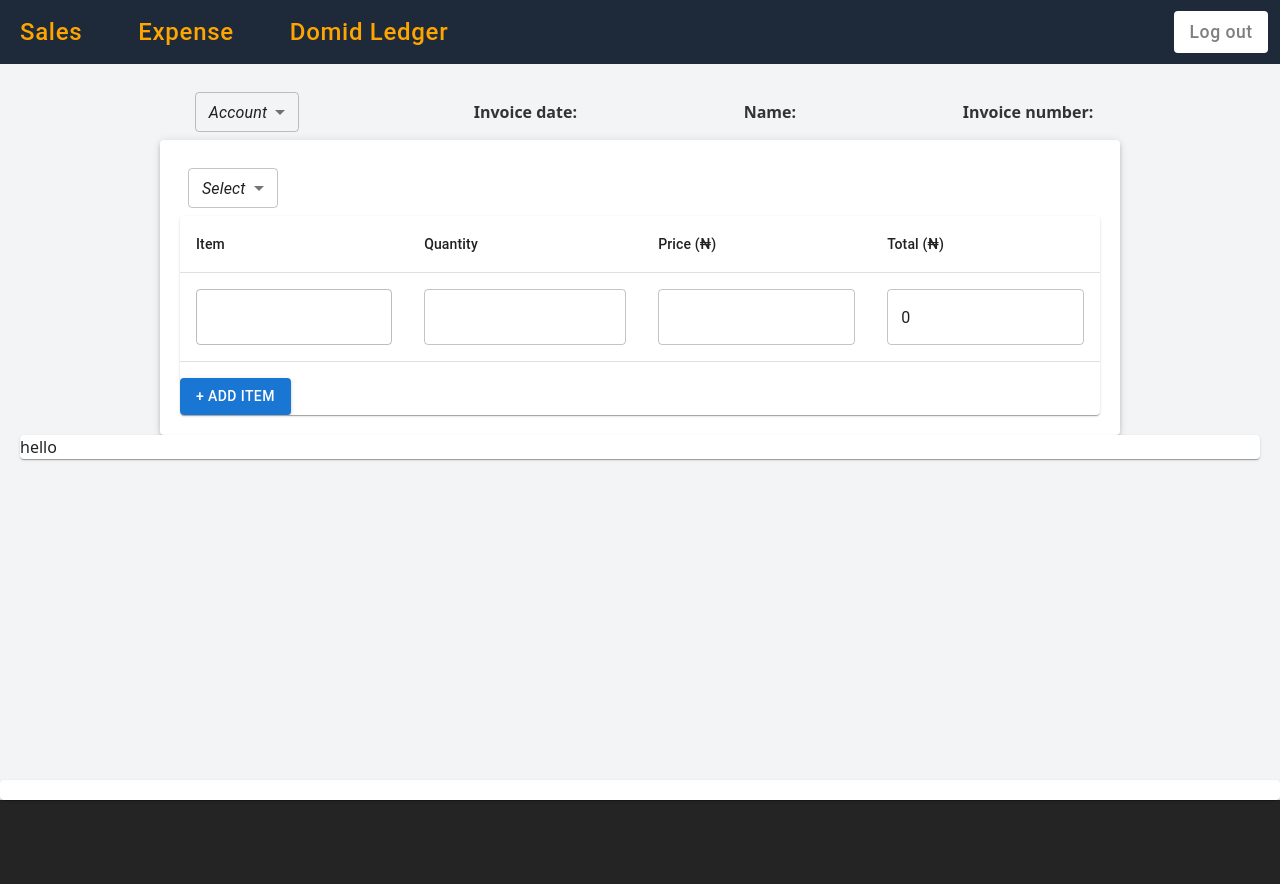
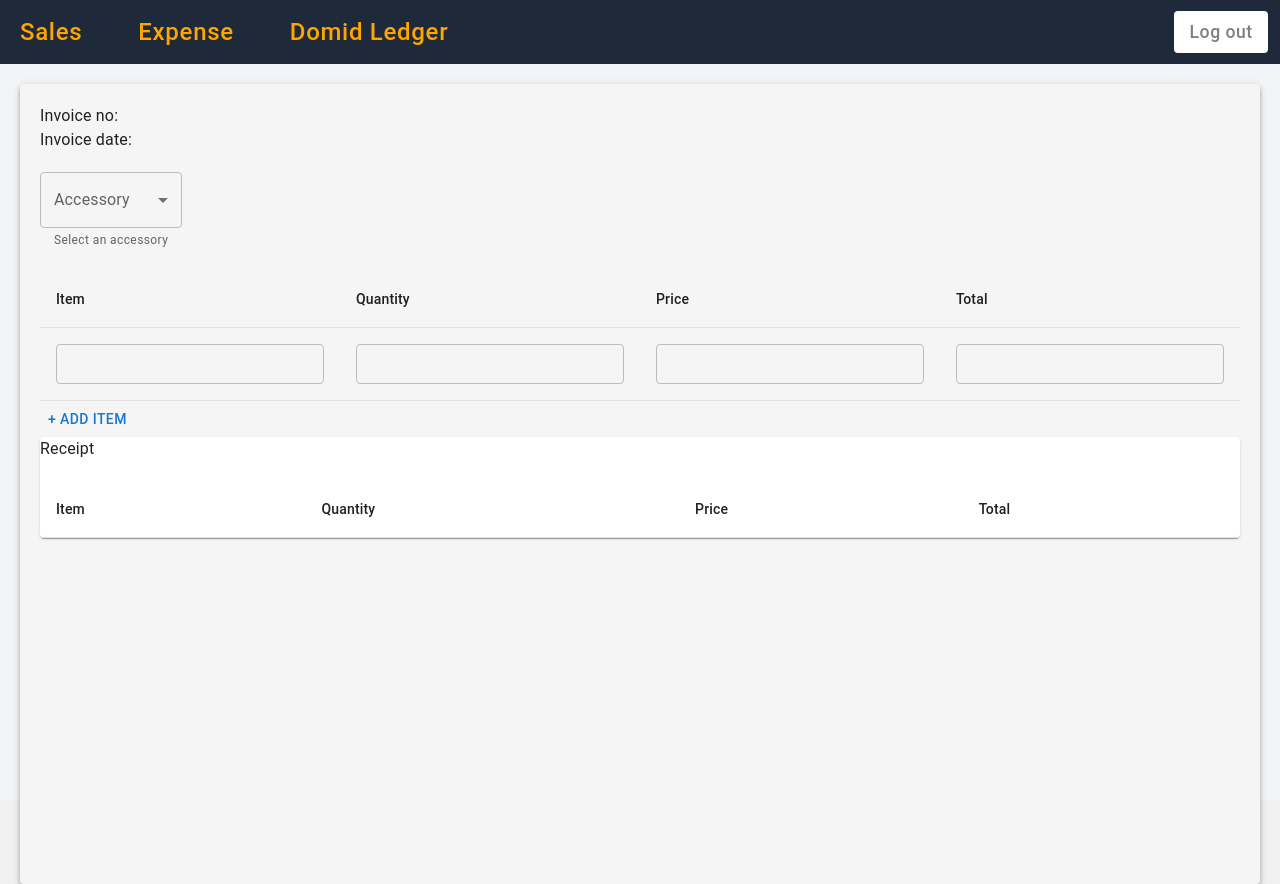
Before and after one commit to Ideeassim/lpg-sales-app, a React (Vite) app: page /dashboard in a window 1280 px wide. Both pictures are taken after a click on the button "Sales". Before the commit the page ends 800 px from the top, so only its background shows below. Built offline with nearby package versions, Linux system fonts and the light colour scheme.

Commit message:
start over invoice

```diff
--- a/src/App.css
+++ b/src/App.css
@@ -7,7 +7,3 @@ body {
   background: #f0f0f0;
   color: #333;
 }
-body.dark {
-  background: #333;
-  color: #f0f0f0;
-}
--- a/src/components/AccessoryInvoice.jsx
+++ /dev/null
@@ -1,48 +0,0 @@
-import {React, useState} from 'react'
-import MenuItem from '@mui/material/MenuItem';
-import FormHelperText from '@mui/material/FormHelperText';
-import FormControl from '@mui/material/FormControl';
-import Select from '@mui/material/Select';
-import { Paper } from '@mui/material';
-import InvoiceTable from './InvoiceTable';
-import PracticeInv from './PracticeInv';
-import Typography from '@mui/material/Typography';
-import { Box } from '@mui/system';
-
-
-const AccessoryInvoice = () => {
-  const [account, setAccount] = useState('');
-
-  const handleChange = (event) => {
-    setAccount(event.target.value);
-  };
-const menus=['standard regulator','standard valve','cast seater','hose'];
-
-  return (
-    <Paper elevation={3} style={{ padding: '20px', width: '60rem', margin: 'auto' }}>
-
-        <FormControl sx={{ m: 1, minWidth:50 }} size="small">
-
-          <Select
-          displayEmpty
-            value={account}
-            onChange={handleChange}
-          >
-              <MenuItem value="">
-            <em>Select</em>
-          </MenuItem>
-            {menus.map((menu, index) => (
-              <MenuItem key={index} value={menu}>{menu}</MenuItem>
-            ))}
-          </Select>
-        </FormControl>
-        <PracticeInv account={account}/>
-        <Paper sx={{ position: 'fixed', bottom: 0, left: 0, right: 0, padding: '10px', textAlign: 'center' }}>
-
-        </Paper>
-        {/* <InvoiceTable/> */}
-    </Paper>
-  )
-}
-
-export default AccessoryInvoice
--- a/src/components/InvoiceHeading.jsx
+++ b/src/components/InvoiceHeading.jsx
@@ -1,58 +1,150 @@
-import {React, useState} from 'react'
-import { Box, Paper } from '@mui/material'
+import React, { useState } from 'react';
+
 import InputLabel from '@mui/material/InputLabel';
 import MenuItem from '@mui/material/MenuItem';
 import FormHelperText from '@mui/material/FormHelperText';
 import FormControl from '@mui/material/FormControl';
 import Select from '@mui/material/Select';
-import AccessoryInvoice from './AccessoryInvoice';
+import {
+  Table, TableBody, TableCell, TableContainer, TableHead, TableRow,
+  Paper, TextField, Button, Typography, Box
+} from '@mui/material';
 
 
 const InvoiceHeading = () => {
-  const [account, setAccount] = useState('');
+    const [accessory, setAccessory] = useState('');
+  const [input, setInput] = useState({
+    item: '',
+    quantity: '',
+    price: '',
+    total: '' // This will be calculated
+  });
+
+  const [rows, setRows] = useState([]);
 
   const handleChange = (event) => {
-    setAccount(event.target.value);
+    setAccessory(event.target.value);
   };
- const data=['Invoice date', 'Name', 'Invoice number'];
-const menus=['Cylinder gas', 'Tank gas', 'Domid gas I', 'Domid gas II', 'Accessories'];
 
- const dataStyle = {
-  fontSize: '1rem',
-color:'#333',
-  fontWeight: 'bold',}
+  // Track textfield changes
+  function handleInput(event) {
+
+    const { name, value } = event.target;
+    setInput((prev)=>{
+      const saveInput={...prev, [name]:value};
+      const quantity= parseFloat(saveInput.quantity) || 0;
+      const price = parseFloat(saveInput.price) || 0;
+      if (saveInput.price !=='' & saveInput.quantity !=='') {
+        saveInput.total= quantity*price;
+      }
+
+      return saveInput
+    });
+
+  }
+
+    function addItem() {
+      const {item, quantity, price}=input;
+      const receiptStore ={item, quantity, price}; //transfer data  from input to receiptStore
+    setRows((prev) =>[...prev, receiptStore])
+      console.log(rows);
+
+     }
   return (
+    <Paper elevation={4} sx={{ padding: '20px', margin: '20px', backgroundColor: '#f5f5f5', height: '100vh' }}>
+      <Typography>Invoice no:</Typography>
+      <Typography>Invoice date:</Typography>
+      {/* //Select accessory */}
+      <FormControl  sx={{ marginTop: '20px' }}>
+        <InputLabel id="accessory-select-label">Accessory</InputLabel>
+        <Select
+          labelId="accessory-select-label"
+          id="accessory-select"
+          value={accessory}
+          label="Accessory"
+          onChange={handleChange}
+        >
+          <MenuItem value='access1'>Accessory 1</MenuItem>
+          <MenuItem value='access2'>Accessory 2</MenuItem>
+          <MenuItem value='access3'>Accessory 3</MenuItem>
+        </Select>
+        <FormHelperText>Select an accessory</FormHelperText>
+      </FormControl>
 
-        <div className='p-5 '>
-      <Box className='flex justify-evenly items-center'>  <Box>
-        <FormControl sx={{ m: 1, minWidth:50 }} size="small">
+      {/* TABLE */}
+      <TableContainer sx={{ marginTop: '20px' }}>
+        <Table>
 
-          <Select
-          displayEmpty
-            value={account}
-            onChange={handleChange}
-          >
-              <MenuItem value="">
-            <em>Account</em>
-          </MenuItem>
-            {menus.map((menu, index) => (
-              <MenuItem key={index} value={menu}>{menu}</MenuItem>
-            ))}
-          </Select>
-        </FormControl>
-      </Box>
-       {data.map((item, index) => {
-  return <h2 key={index} style={dataStyle}>{item}:</h2>
-} )}
+          <TableHead>
+            <TableRow>
+              <TableCell>Item</TableCell>
+              <TableCell>Quantity</TableCell>
+              <TableCell>Price</TableCell>
+              <TableCell>Total</TableCell>
+            </TableRow>
+          </TableHead>
 
-      </Box>
+          <TableBody>
+            {/* Add table rows here */}
+            <TableRow>
+              <TableCell>
+                <TextField variant="outlined"
+                    size="small" value={accessory}
+                    fullWidth></TextField>
+              </TableCell>
+              <TableCell>
+                <TextField variant="outlined" size="small" fullWidth type='number' name='quantity' value={input.quantity} onChange={handleInput}></TextField>
+              </TableCell>
+              <TableCell>
+                <TextField  variant="outlined" size="small" fullWidth name='price' value={input.price} onChange={handleInput}></TextField>
+                </TableCell>
+              <TableCell>
+                <TextField variant="outlined" size="small" fullWidth name='total' value={input.total} >{input.total}  onChange={handleInput}</TextField>
+                </TableCell>
+            </TableRow>
+            {/* More rows can be added similarly */}
+          </TableBody>
+        </Table>
+      </TableContainer>
 
-        <AccessoryInvoice />
-        <Paper>
-          hello
-          </Paper>
-        </div>
+      {/* add item */}
+      <Button onClick={addItem}>
+        + Add Item
+      </Button>
 
+      {/* receipt */}
+      <Paper>
+        <Typography>
+          Receipt
+        </Typography>
+              <TableContainer sx={{ marginTop: '20px' }}>
+        <Table>
+
+          <TableHead>
+            <TableRow>
+              <TableCell>Item</TableCell>
+              <TableCell>Quantity</TableCell>
+              <TableCell>Price</TableCell>
+              <TableCell>Total</TableCell>
+            </TableRow>
+          </TableHead>
+
+          {rows.map((data,index) =>{
+            return <TableBody key={index}>
+            {/* Add table rows here */}
+            <TableRow>
+           <TableCell>{data.item}</TableCell>
+           <TableCell>{data.price}</TableCell>
+           <TableCell>{data.quantity}</TableCell>
+           <TableCell>{data.total}</TableCell>
+            </TableRow>
+            {/* More rows can be added similarly */}
+          </TableBody>
+          })}
+        </Table>
+      </TableContainer>
+      </Paper>
+    </Paper>
   )
 }
 
--- a/src/components/PracticeInv.jsx
+++ b/src/components/PracticeInv.jsx
@@ -6,31 +6,28 @@ import {
 } from '@mui/material';
 
 
-const PracticeInv = ({account}) => {
-const[rows, setRows]=useState([{
-    item: account,
-    quantity: '',
-    price: '',
-    total: 0
-}]);
+const PracticeInv = ({accessory, rows, setRows, setAddBtn, setReceiptRows, receiptRows}) => {
+
 
 function handleChange(index, event) {
-    const updatedRows = [...rows];
-
-    const { name, value } = event.target;
-    updatedRows[index][name] = value;
- const quantity= parseFloat(updatedRows[index].quantity) || 0;
- const price= parseFloat(updatedRows[index].price) || 0;
-
- updatedRows[index].total = quantity * price;
-    // Update the total for the current row
-
-    setRows(updatedRows);
+    const {name, value} = event.target;
+   setRows((prev) => ([{...prev, [name]:value}]));
 
 }
-//   const addRow = () => {
-//     setRows([...rows, { item: '', quantity: '', price: '', total: 0 }]);
-//   };
+
+ function handleClick() {
+  console.log(rows);
+  // if (rows[0].quantity.trim() === '' || rows[0].price.trim() === '') {
+
+  //    setReceiptRows((prevRows) => [...prevRows, rows]);
+  // }
+
+  // setAddBtn(true);
+
+  // setRows([{ item: "", quantity: '', price: '', total: 0 }]);
+  // console.log(receiptRows);
+
+ }
 
 
   return (
@@ -48,13 +45,13 @@ function handleChange(index, event) {
 
             {/* Rows will be dynamically generated here */}
             {rows.map((x,index) =>{
-                return <TableBody>
+                return <TableBody key={index}>
                                 <TableRow key={index}>
                                  <TableCell>
-                                    <TextField id="outlined-basic" value={account} variant="outlined" disabled name='item'/>
+                                    <TextField id="outlined-basic" value={accessory} variant="outlined" disabled name='item'/>
                                 </TableCell>
                                  <TableCell>
-                                    <TextField id="outlined-basic" onChange={(e)=>handleChange(index, e)} variant="outlined" value={x.quantity} name='quantity' />
+                                    <TextField id="outlined-basic" type="number" onChange={(e)=>handleChange(index, e)} variant="outlined" value={x.quantity} name='quantity' />
                                 </TableCell>
                                  <TableCell>
                                     <TextField id="outlined-basic"  onChange={(e)=>handleChange(index, e)} variant="outlined" value={x.price} name='price'/>
@@ -69,8 +66,8 @@ function handleChange(index, event) {
             })}
 
         </Table>
-          <Box mt={2}>
-        <Button variant="contained">
+          <Box m={2}>
+        <Button variant="contained" onClick={handleClick}>
             + Add Item
         </Button>
       </Box>
--- a/src/index.css
+++ b/src/index.css
@@ -5,7 +5,7 @@
 
   color-scheme: light dark;
   color: rgba(255, 255, 255, 0.87);
-  background-color: #242424;
+
 
   font-synthesis: none;
   text-rendering: optimizeLegibility;
--- a/src/pages/Homepage.jsx
+++ b/src/pages/Homepage.jsx
@@ -9,6 +9,8 @@ import { useNavigate } from 'react-router-dom';
 const Homepage = () => {
   const [salesLedger, setSalesLedger] = useState(false);
   const [expenseLedger, setExpenseLedger] = useState(false);
+const [accessory, setAccessory] = useState('');
+
   const navigate = useNavigate();
 
   const handleSubmit = () => {
@@ -38,7 +40,7 @@ const ledgerStyle = {
 };
 
 return (
-    <div className="h-dvh w-dvw bg-gray-100">
+    <div className="min-h-full h-screen w-dvw bg-gray-100 pb-5">
         <nav className="h-16 bg-gray-800 flex items-center p-3">
             <div className="flex gap-10 items-center text-amber-500 w-full">
                 {ledgers.map((ledger, index) => (
```
Also changed, not shown: src/components/Receipt.jsx (added).
